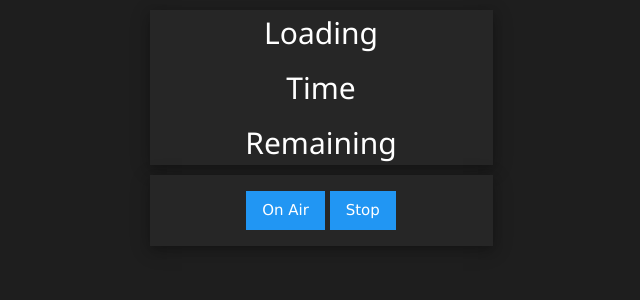
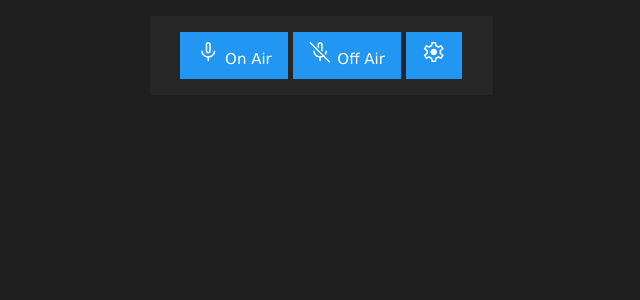
Before and after one commit to dougpark/onair, a Flask app: page /admin in a window 1280 px wide. Shown: the top 300 px of the page, without its empty margins (319-959 px from the left). Run offline with Flask 2, Linux system fonts and the light colour scheme; some libraries are stand-ins or nearby versions.

Commit message:
UI Settings Card

```diff
--- a/onair_app/app.py
+++ b/onair_app/app.py
@@ -58,7 +58,7 @@
     session_status.onAir = onair_status
     session_status.sessionMessage = default_session_message
     session_status.sessionDuration = default_session_duration
-    session_status.sessionNow = now.strftime("%I:%M")
+    session_status.sessionNow = now.strftime("%-I:%M") # now.strftime("%a %b %d %-I:%M")
     session_status.sessionColor = default_session_color
     session_status.standByColor = default_standby_color
 
@@ -71,7 +71,7 @@
     logging.info('start_onair_session called')
     onair_status = True
     session_start_time = datetime.now()
-    broadcast_bg_thread = dnp_util.start_background_thread(1, broadcast_status)
+    # broadcast_bg_thread = dnp_util.start_background_thread(1, broadcast_status)
     payload = get_session_status()
     socketio.emit('update', payload, broadcast=True)
 
@@ -80,7 +80,7 @@
     global onair_status
     logging.info('stop_onair_session called')
     onair_status = False
-    broadcast_bg_thread.terminate()
+    # broadcast_bg_thread.terminate()
     payload = get_session_status()
     socketio.emit('update', payload, broadcast=True)
     return
@@ -150,6 +150,22 @@
 def stop_session(data):
     stop_onair_session()
 
+# process the savesettings request, updates global settings
+@socketio.on('savesettings')
+def save_settings(received):
+    logging.info('save_settings called')
+    data=DotMap(received)
+    logging.info(data)
+    global default_session_message, default_standby_message, default_session_duration
+    if (data.message):
+        default_session_message = data.message
+    if (data.standby):
+        default_standby_message = data.standby
+    if (data.duration):
+        default_session_duration = data.duration
+    payload = get_session_status()
+    emit('update', payload, broadcast=True)
+
 # process the getstatus request, does not change status
 @socketio.on('getstatus')
 def get_status(data):
@@ -160,8 +176,11 @@
 # process connection request
 @socketio.on('connect')
 def on_connect():
+    global broadcast_bg_thread
     logging.info('on_connect called')
     payload = dict(data='Connection ack from server')
+    if (not broadcast_bg_thread):
+        broadcast_bg_thread = dnp_util.start_background_thread(1, broadcast_status)
     emit('connectResp', payload)
 
 # not used
--- a/onair_app/static/css/style.css
+++ b/onair_app/static/css/style.css
@@ -19,6 +19,21 @@
 .dnp-dark-grey {
   background-color: #262626;
 }
+.dnp-dark-grey-2 {
+  background-color: #262728;
+}
+.dnp-dark-grey-3 {
+  background-color: #3c3c3c;
+}
+
+/* Google Material Symbols */
+.material-symbols-outlined {
+  font-variation-settings:
+  'FILL' 0,
+  'wght' 400,
+  'GRAD' 0,
+  'opsz' 48
+}
 
 
 
--- a/onair_app/static/js/main.js
+++ b/onair_app/static/js/main.js
@@ -9,34 +9,34 @@
     dataElement.innerHTML = "Server Started"
     loggerElement.appendChild(dataElement)
 
-    console.log('sending first connect/one to server:')
+    //console.log('sending first connect/one to server:')
     socket.emit('one', {data: 'connect/one'})
 
-    console.log('sending mirror/one to server:')
+    //console.log('sending mirror/one to server:')
     socket.emit('mirror', {data: 'First mirror data sent from client'})
 
-    console.log('sending mirror/two to server:')
+    //console.log('sending mirror/two to server:')
     socket.emit('mirror', {data: 'Second mirror data sent from client'})
 
     socket.on('mirrorResp', function (payload) {
-        console.log('mirror response from server:')
-        console.log(payload)
+        //console.log('mirror response from server:')
+        //console.log(payload)
         var dataElement = document.createElement('pre')
         dataElement.innerHTML = payload.data
         loggerElement.appendChild(dataElement)
     })
 
     socket.on('oneResp', function (payload) {
-        console.log('one response from server:')
-        console.log(payload)
+        //console.log('one response from server:')
+        //console.log(payload)
         var dataElement = document.createElement('pre')
         dataElement.innerHTML = payload.data
         loggerElement.appendChild(dataElement)
     })
 
     socket.on('connectResp', function (payload) {
-        console.log('connect response from server:')
-        console.log(payload)
+        //console.log('connect response from server:')
+        //console.log(payload)
         var dataElement = document.createElement('pre')
         dataElement.innerHTML = payload.data
         loggerElement.appendChild(dataElement)
@@ -49,20 +49,20 @@
 function initRefresh() {
   $("#refresh").click(function (e) {
     var idClicked = e.target.id;
-    console.log(idClicked)
+    //console.log(idClicked)
 
     refresh()
 
   });
 
   function refresh() {
-    console.log('sending refresh to server:')
+    //console.log('sending refresh to server:')
     socket.emit('refresh', {data: 'Refresh sent from client'})
   }
 
   socket.on('refreshResp', function (payload) {
-    console.log('refresh response from server:')
-    console.log(payload)
+    //console.log('refresh response from server:')
+    //console.log(payload)
     // var loggerElement = document.getElementById('logger')
     var dataElement = document.getElementById('refreshVal')
     // dataElement.innerHTML = payload.data
@@ -74,40 +74,53 @@
 function initMessage() {
   $("#startSession").click(function (e) {
     var idClicked = e.target.id;
-    console.log(idClicked)
+    //console.log(idClicked)
     startSession()
   });
 
   function startSession() {
-    console.log('sending startSession to server:')
+    //console.log('sending startSession to server:')
     socket.emit('startSession', {data: 'startSession sent from client'})
   }
 
   $("#stopSession").click(function (e) {
     var idClicked = e.target.id;
-    console.log(idClicked)
+    //console.log(idClicked)
     stopSession()
   });
 
   function stopSession() {
-    console.log('sending stopSession to server:')
+    //console.log('sending stopSession to server:')
     socket.emit('stopSession', {data: 'stopSession sent from client'})
   }
 
   socket.on('update', function (payload) {
-    console.log('update response from server:')
+    //console.log('update response from server:')
     console.log(payload)
     // var loggerElement = document.getElementById('logger')
     var dataElement = document.getElementById('displayMsg')
     var dataElementT = document.getElementById('sessionTime')
     var dataElementR = document.getElementById('sessionRemaining')
 
+    var onair = `<span class="material-symbols-outlined">mic</span>`
+      + " " + payload.sessionMessage
+    var offair = `<span class="material-symbols-outlined">mic_off</span>`
+      + " " + payload.standByMessage
+
     if (payload.adminPanel == true) {
       document.getElementById("adminPanel").style.display = "block";
     }
 
+    // if settings not displayed then update from server
+    if (document.getElementById("settings").style.display == 'none') {
+      $("#saveDuration").val(payload.sessionDuration)
+      $("#saveOnAirMessage").val(payload.sessionMessage)
+      $("#saveStandByMessage").val(payload.standByMessage)
+    }
+
+
     if (payload.onAir == true) {
-      dataElement.innerHTML = payload.sessionMessage
+      dataElement.innerHTML = onair
       dataElementT.innerHTML = payload.sessionNow
       dataElementR.innerHTML = payload.sessionRemaining
       $(".displayMsgC").addClass("w3-red").removeClass("dnp-dark-grey w3-black")
@@ -116,7 +129,7 @@
       // dataElement.classList.remove("w3-green")
       // dataElement.classList.remove("w3-black")
     } else {
-      dataElement.innerHTML = payload.standByMessage
+      dataElement.innerHTML = offair
       dataElementT.innerHTML = payload.sessionNow
       dataElementR.innerHTML = ''
       $(".displayMsgC").addClass("dnp-dark-grey").removeClass("w3-red w3-black")
@@ -127,6 +140,29 @@
     }
     // loggerElement.appendChild(dataElement)
   })
+
+  $("#saveSettingsBtn").click(function (e) {
+    var idClicked = e.target.id;
+
+    // close settings card
+    document.getElementById('settings').style.display = "none";
+
+    // validate duration to be a valid number
+    var duration = $("#saveDuration").val()
+    var newDuration = 0
+    if (isNaN(duration) || duration < 0 || duration > 1440) {
+      newDuration=''
+    } else {
+      newDuration=duration
+    }
+
+    // save to server
+    var data = {};
+    data.message = $("#saveOnAirMessage").val()
+    data.standby = $("#saveStandByMessage").val()
+    data.duration = newDuration
+    socket.emit('savesettings', data)
+  });
 
   // socket.emit('getrefresh', {data: 'getRefresh sent from client'})
   socket.emit('getstatus', {data: 'getStatus sent from client'})
@@ -149,9 +185,18 @@
 }
 
 
+function toggleCard(cardName) {
+  if (document.getElementById(cardName).style.display == 'none')
+    document.getElementById(cardName).style.display = "block";
+  else
+    document.getElementById(cardName).style.display = "none";
+}
+
+
+
 $(window).on("load", function () {
   // init()
   initRefresh()
   initMessage()
-  console.log('init completed')
+  // //console.log('init completed')
 })
--- a/onair_app/templates/index.html
+++ b/onair_app/templates/index.html
@@ -17,34 +17,21 @@
 
       <!-- w3.css -->
       <link rel="stylesheet" href="https://www.w3schools.com/w3css/4/w3.css">
+      <!-- Google Material Symbols -->
+      <link rel="stylesheet" href="https://fonts.googleapis.com/css2?family=Material+Symbols+Outlined:opsz,wght,FILL,GRAD@20..48,100..700,0..1,-50..200" />
       <!-- Local Styles -->
       <link rel="stylesheet" type="text/css" href="{{ url_for('static', filename='css/style.css')}}" />
 
       <title>OnAir</title>
+      <!-- JQuery -->
       <script src="https://code.jquery.com/jquery-3.6.0.min.js"vintegrity = "sha256-/xUj+3OJU5yExlq6GSYGSHk7tPXikynS7ogEvDej/m4=" crossorigin = "anonymous" > </script>
+      <!-- Socket.io -->
       <script src="https://cdnjs.cloudflare.com/ajax/libs/socket.io/4.0.1/socket.io.js" integrity="sha512-q/dWJ3kcmjBLU4Qc47E4A9kTB4m3wuTY7vkFJDTZKjTs8jhyGQnaUrxa0Ytd0ssMZhbNua9hE+E7Qv1j+DyZwA==" crossorigin="anonymous"></script>
+      <!-- Local Scripts -->
       <script src="{{ url_for('static', filename='js/main.js')}}"></script>
     </head>
 
-    <!-- <body class="">
-
-      <div class="w3-black full-height " style="margin-left: auto; margin-right: auto;  padding: 0">
-            <div id="displayMsgC" class="full-height ">
-             <div id="displayMsg" class=" w3-text-white w3-black w3-center" style="font-size: 10vw" >Loading...</div>
-             <div id="sessionTime" class="w3-center w3-padding-16" style="font-size: 6vw">Time</div>
-             <div id="sessionRemaining" class="w3-center w3-padding-16" style="font-size: 4vw">Remaining</div>
-         <div id="adminPanel" class=" w3-padding-24" style="display: {{ adminPanel }};">
-             <div class="w3-center w3-padding-16">
-                <button id='startSession' class="w3-button w3-grey ">On Air</button>
-                <button id='stopSession' class="w3-button w3-grey ">Stop</button>
-             </div>
-            </div>
-        </div>
-    </body> -->
-
-
     <body>
-
       <div class="w3-container " style=" margin-left: auto; margin-right: auto; width: 25em">
           <!-- Navigation Bar -->
           <div class="w3-bar dnp-dark-grey" style="display: none;">
@@ -56,41 +43,46 @@
 
           <!-- OnAir Tab -->
           <div id="ONAIR" class="w3-card-4 dnp-dark-grey w3-center tab">
-            <h2 id="displayMsg" class="displayMsgC">Loading</h2>
-            <h2 id="sessionTime">Time</h2>
-            <h2 id="sessionRemaining">Remaining</h2>
+            <h2 class="displayMsgC" id="displayMsg"></h2>
+            <h2 id="sessionTime"></h2>
+            <h2 id="sessionRemaining"></h2>
           </div>
 
-          <!-- Unused Tab -->
-          <div id="unused" class="w3-card-4 tab"
-              style="display: none;">
-              <div class="w3-card-4 dnp-dark-grey w3-center ">
-                  <div class="w3-container dnp-dark-grey ">
-                      <h2 class="w3-text-white w3-center  ">Control</h2>
-                  </div>
-                  <div class="w3-container w3-center">
-                      <div class="w3-center">
-                          <h3 id="x_label">Label</h3>
-                          <h3 id="x_result" class="w3-text-black ">Result</h3>
-                      </div>
-                      <div class="w3-section">
-                          <button class="w3-button w3-green ">Accept</button>
-                          <button class="w3-button w3-red ">Decline</button>
-                      </div>
-                  </div>
 
-              </div>
+
+          <!-- Admin Tab -->
+          <div id="Admin" class="w3-panel w3-padding-16 w3-margin-top dnp-dark-grey w3-center tab" style="display: {{ adminPanel }};">
+            <!-- <h2 class="displayMsgC">OnAir</h2> -->
+            <div class=" ">
+              <button id='startSession' class="w3-button w3-blue "><span class="material-symbols-outlined">mic</span> On Air</button>
+              <button id='stopSession' class="w3-button w3-blue"><span class="material-symbols-outlined">mic_off</span> Off Air</button>
+              <button id='startSettings' class="w3-button w3-blue" onclick="toggleCard('settings')"><span class="material-symbols-outlined">settings</span></button>
+            </div>
           </div>
 
-          <!-- Admin Tab -->
-          <div id="Admin" class="w3-card-4 dnp-dark-grey w3-center tab" style="display: {{ adminPanel }};">
-            <!-- <h2 class="displayMsgC">OnAir</h2> -->
-            <div class=" w3-padding-16">
-              <button id='startSession' class="w3-button w3-blue ">On Air</button>
-              <button id='stopSession' class="w3-button w3-blue ">Stop</button>
-            </div>
+        <!-- Settings Tab -->
+        <div id="settings" class="w3-panel w3-center w3-margin-top dnp-dark-grey  tab" style="display: none;">
+          <div class="w3-container dnp-dark-grey-3" style="text-align: left">
+            <h3>Settings</h3>
           </div>
+
+          <form class="w3-container">
+            <p>
+            <label class="w3-left">On Air Message</label>
+            <input id="saveOnAirMessage" class="w3-input" type="text"></p>
+            <p>
+            <label class="w3-left">Stand By Message</label>
+            <input id="saveStandByMessage" class="w3-input" type="text"></p>
+            <p>
+            <label class="w3-left">Duration (Minutes)</label>
+            <input id="saveDuration" class="w3-input" type="text"></p>
+          </form>
+          <div class="w3-section w3-center">
+            <button id="saveSettingsBtn" class="w3-button w3-blue">Save</button>
         </div>
+        </div>
+      </div>
+
   </body>
 
 </html>
```
